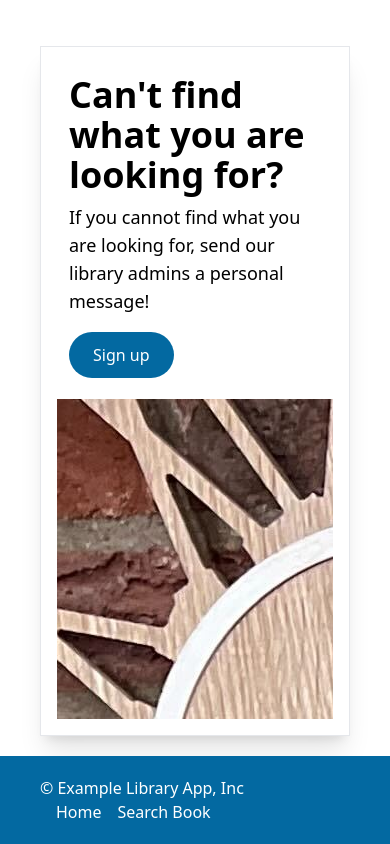
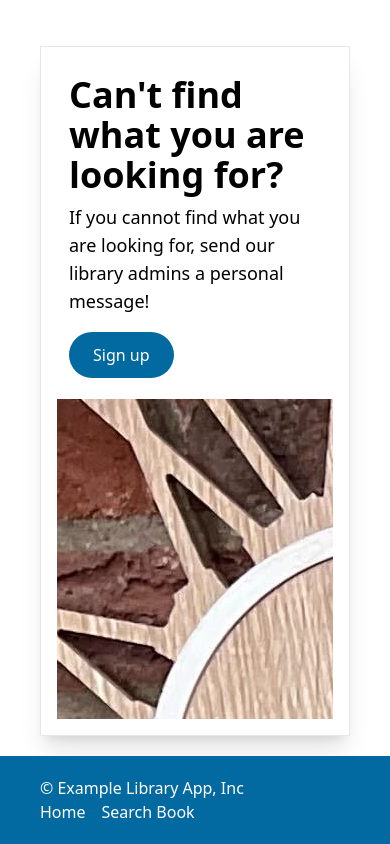
Before and after one commit to elodiedaumal/Library-fullstack-java-react-ts, a React (Create React App) app: page / in a window 390 px wide. Shown: the part 2720-3564 px from the top of the page. Built offline with nearby package versions, Linux system fonts and the light colour scheme.

Commit message:
correction of marging in footer

```diff
--- a/src/layouts/Footer.tsx
+++ b/src/layouts/Footer.tsx
@@ -10,12 +10,10 @@ const Footer: React.FC = () => {
    return (
       <div className='bg-sky-700 '>
          <footer className='mx-auto px-10 flex flex-wrap justify-between items-center py-5'>
-            <p className='col-md-4 mb-0 text-white'>
-               &copy; Example Library App, Inc
-            </p>
-            <ul className='flex'>
+            <p className=' text-white'>&copy; Example Library App, Inc</p>
+            <ul className='flex gap-4'>
                {NavbarLinks.map((navlink: NavLink) => (
-                  <li className='ml-4' key={navlink.id}>
+                  <li className='' key={navlink.id}>
                      <a href={navlink.url} className='text-white'>
                         {navlink.name}
                      </a>
```
